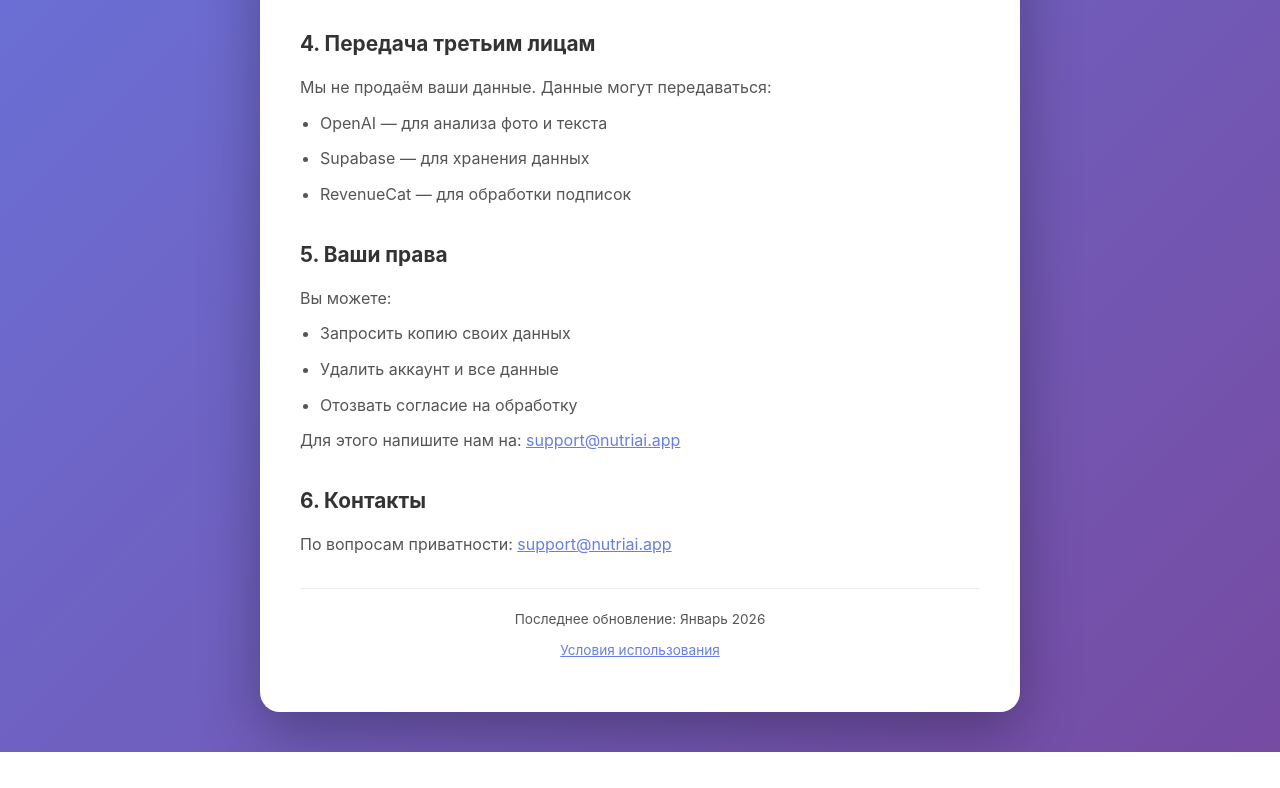
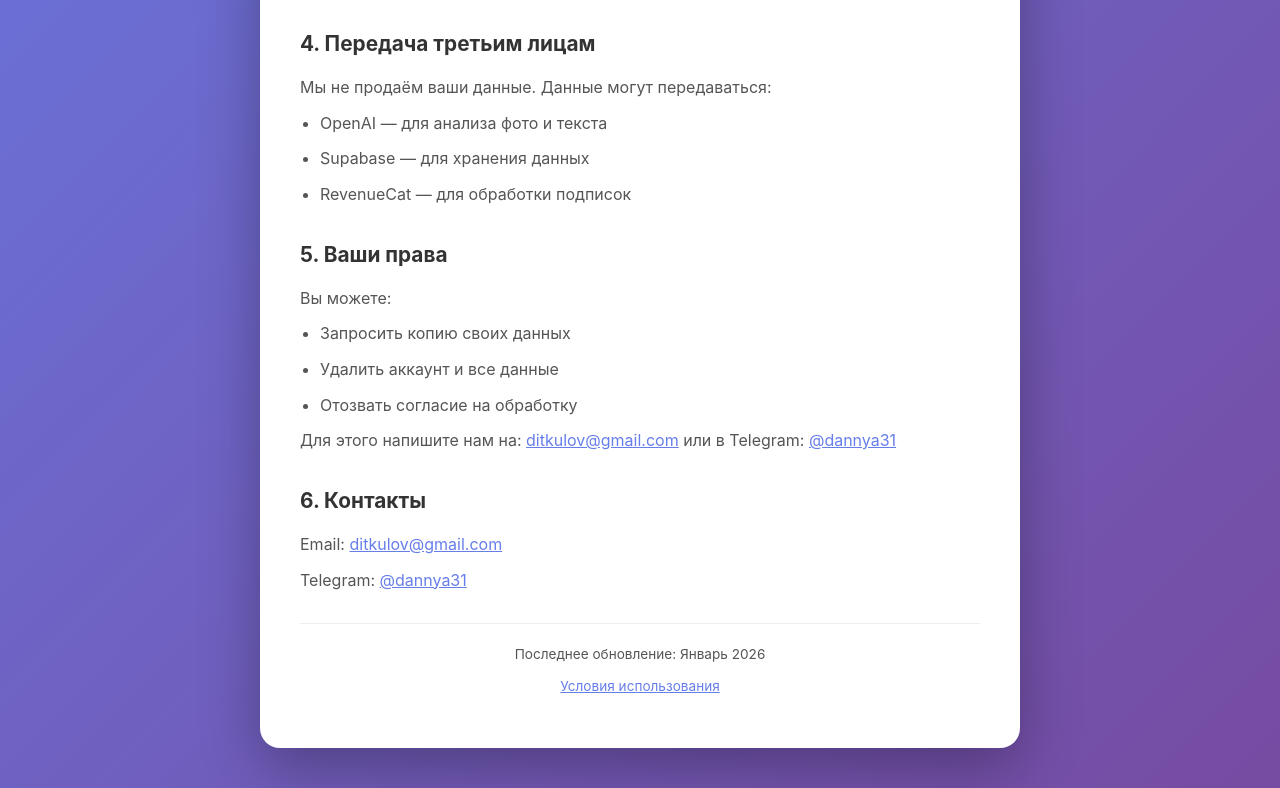
Before and after one commit to highdaniel/foodAppInfo, a plain HTML site: page privacy.html in a window 1280 px wide. Shown: the part 876-1664 px from the top of the page. Before the commit the page ends 1628 px from the top, so only its background shows below. Drawn offline with Linux system fonts and the light colour scheme.

Commit message:
Update contact information: email and Telegram

```diff
--- a/privacy.html
+++ b/privacy.html
@@ -1,11 +1,17 @@
 <!DOCTYPE html>
 <html lang="ru">
+
 <head>
     <meta charset="UTF-8">
     <meta name="viewport" content="width=device-width, initial-scale=1.0">
     <title>Политика конфиденциальности - NutriAI</title>
     <style>
-        * { margin: 0; padding: 0; box-sizing: border-box; }
+        * {
+            margin: 0;
+            padding: 0;
+            box-sizing: border-box;
+        }
+
         body {
             font-family: -apple-system, BlinkMacSystemFont, 'Segoe UI', Roboto, sans-serif;
             line-height: 1.6;
@@ -13,47 +19,58 @@
             background: linear-gradient(135deg, #667eea 0%, #764ba2 100%);
             min-height: 100vh;
         }
+
         .container {
             max-width: 800px;
             margin: 0 auto;
             padding: 40px 20px;
         }
+
         .card {
             background: white;
             border-radius: 20px;
             padding: 40px;
-            box-shadow: 0 20px 60px rgba(0,0,0,0.3);
+            box-shadow: 0 20px 60px rgba(0, 0, 0, 0.3);
         }
+
         h1 {
             color: #667eea;
             margin-bottom: 10px;
             font-size: 2em;
         }
+
         .subtitle {
             color: #888;
             margin-bottom: 30px;
             font-size: 0.9em;
         }
+
         h2 {
             color: #333;
             margin-top: 30px;
             margin-bottom: 15px;
             font-size: 1.3em;
         }
-        p, li {
+
+        p,
+        li {
             margin-bottom: 10px;
             color: #555;
         }
+
         ul {
             padding-left: 20px;
         }
+
         .logo {
             font-size: 3em;
             margin-bottom: 20px;
         }
+
         a {
             color: #667eea;
         }
+
         .footer {
             text-align: center;
             margin-top: 30px;
@@ -64,6 +81,7 @@
         }
     </style>
 </head>
+
 <body>
     <div class="container">
         <div class="card">
@@ -90,7 +108,7 @@
 
             <h2>3. Хранение данных</h2>
             <p>Ваши данные хранятся в защищённой базе данных Supabase с шифрованием.
-               Фотографии обрабатываются через API OpenAI и не сохраняются на серверах после обработки.</p>
+                Фотографии обрабатываются через API OpenAI и не сохраняются на серверах после обработки.</p>
 
             <h2>4. Передача третьим лицам</h2>
             <p>Мы не продаём ваши данные. Данные могут передаваться:</p>
@@ -107,10 +125,12 @@
                 <li>Удалить аккаунт и все данные</li>
                 <li>Отозвать согласие на обработку</li>
             </ul>
-            <p>Для этого напишите нам на: <a href="mailto:support@nutriai.app">support@nutriai.app</a></p>
+            <p>Для этого напишите нам на: <a href="mailto:ditkulov@gmail.com">ditkulov@gmail.com</a> или в Telegram: <a
+                    href="https://t.me/dannya31">@dannya31</a></p>
 
             <h2>6. Контакты</h2>
-            <p>По вопросам приватности: <a href="mailto:support@nutriai.app">support@nutriai.app</a></p>
+            <p>Email: <a href="mailto:ditkulov@gmail.com">ditkulov@gmail.com</a></p>
+            <p>Telegram: <a href="https://t.me/dannya31">@dannya31</a></p>
 
             <div class="footer">
                 <p>Последнее обновление: Январь 2026</p>
@@ -119,4 +139,5 @@
         </div>
     </div>
 </body>
+
 </html>
```
Also changed, not shown: index.html (+5 -0 lines), terms.html (+4 -0 lines).
